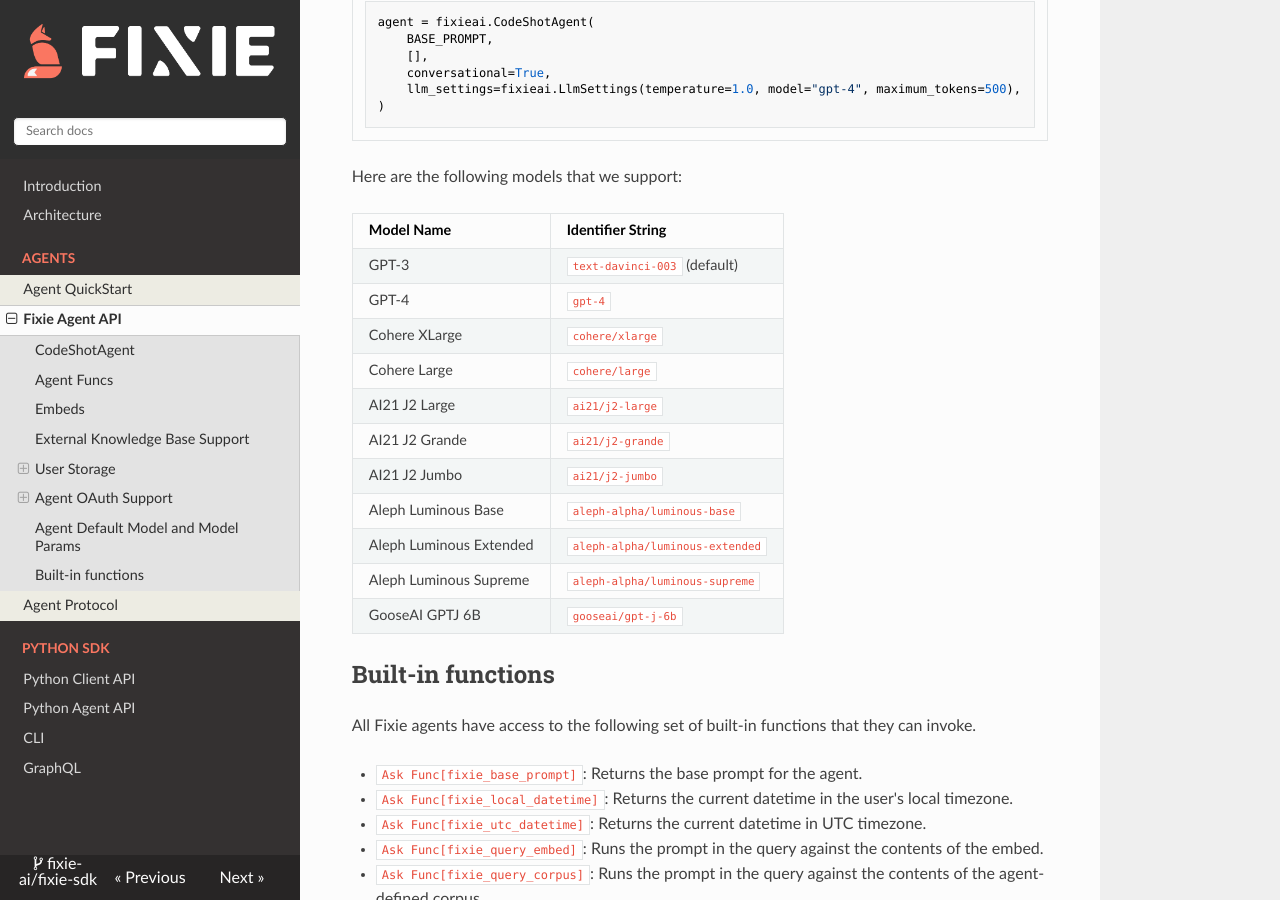
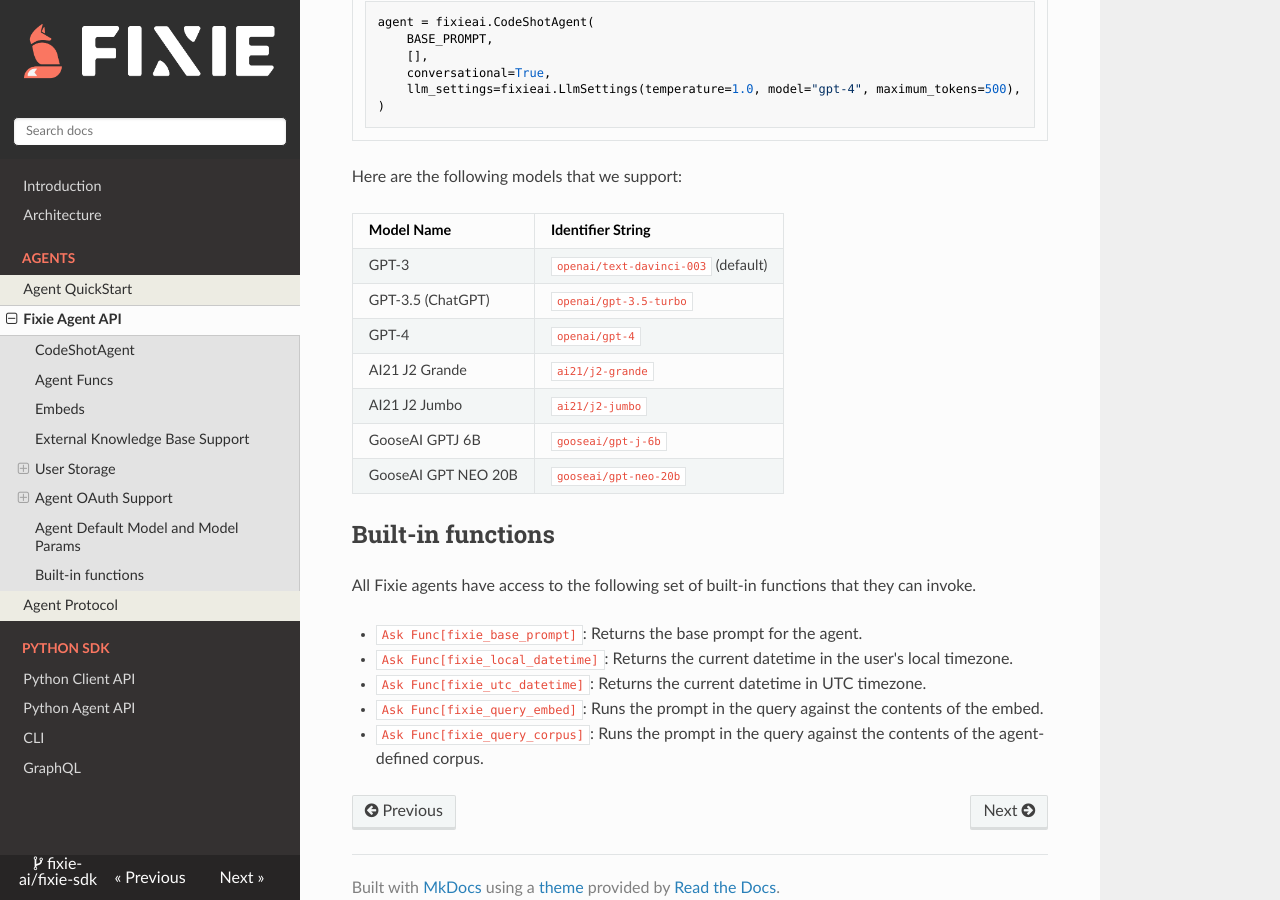
Before and after one commit to fixie-ai/fixie-sdk-js, an MkDocs documentation site: the page built from docs/agents.md, in a window 1280 px wide and 900 px high, scrolled down 4893 px. Built offline with MkDocs 1.6.1, drawn with Linux system fonts in a browser that asks for light colours; nearby versions of some CDN libraries.

Commit message:
Update supported models

```diff
--- a/docs/agents.md
+++ b/docs/agents.md
@@ -222,19 +222,15 @@ agent = fixieai.CodeShotAgent(
 
 Here are the following models that we support:
 
-| Model Name              | Identifier String               |
-| ----------------------- | ------------------------------- |
-| GPT-3                   | `text-davinci-003` (default)    |
-| GPT-4                   | `gpt-4`                         |
-| Cohere XLarge           | `cohere/xlarge`                 |
-| Cohere Large            | `cohere/large`                  |
-| AI21 J2 Large           | `ai21/j2-large`                 |
-| AI21 J2 Grande          | `ai21/j2-grande`                |
-| AI21 J2 Jumbo           | `ai21/j2-jumbo`                 |
-| Aleph Luminous Base     | `aleph-alpha/luminous-base`     |
-| Aleph Luminous Extended | `aleph-alpha/luminous-extended` |
-| Aleph Luminous Supreme  | `aleph-alpha/luminous-supreme`  |
-| GooseAI GPTJ 6B         | `gooseai/gpt-j-6b`              |
+| Model Name          | Identifier String                   |
+| ------------------- | ----------------------------------- |
+| GPT-3               | `openai/text-davinci-003` (default) |
+| GPT-3.5 (ChatGPT)   | `openai/gpt-3.5-turbo`              |
+| GPT-4               | `openai/gpt-4`                      |
+| AI21 J2 Grande      | `ai21/j2-grande`                    |
+| AI21 J2 Jumbo       | `ai21/j2-jumbo`                     |
+| GooseAI GPTJ 6B     | `gooseai/gpt-j-6b`                  |
+| GooseAI GPT NEO 20B | `gooseai/gpt-neo-20b`               |
 
 ## Built-in functions
 
```
